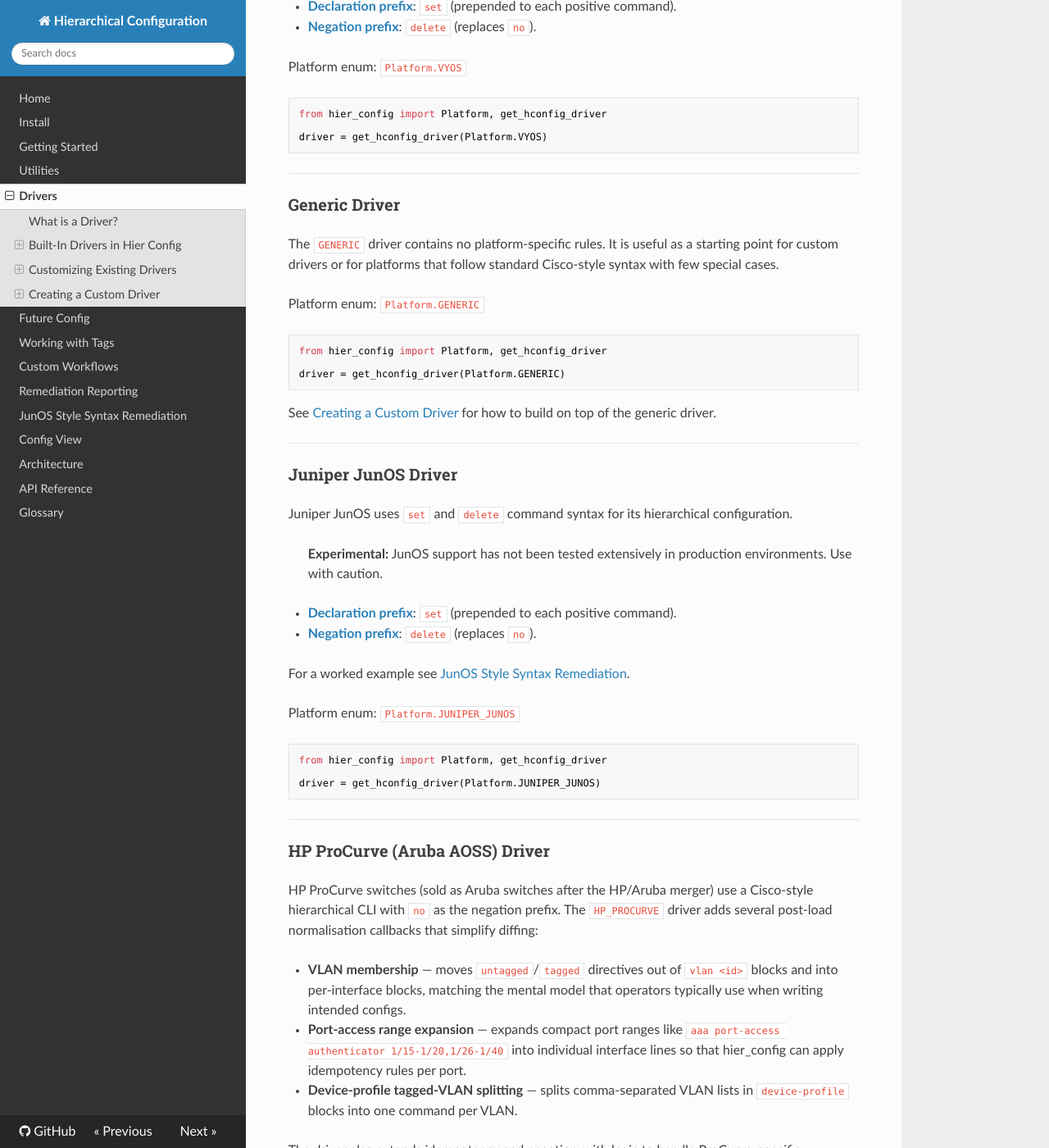
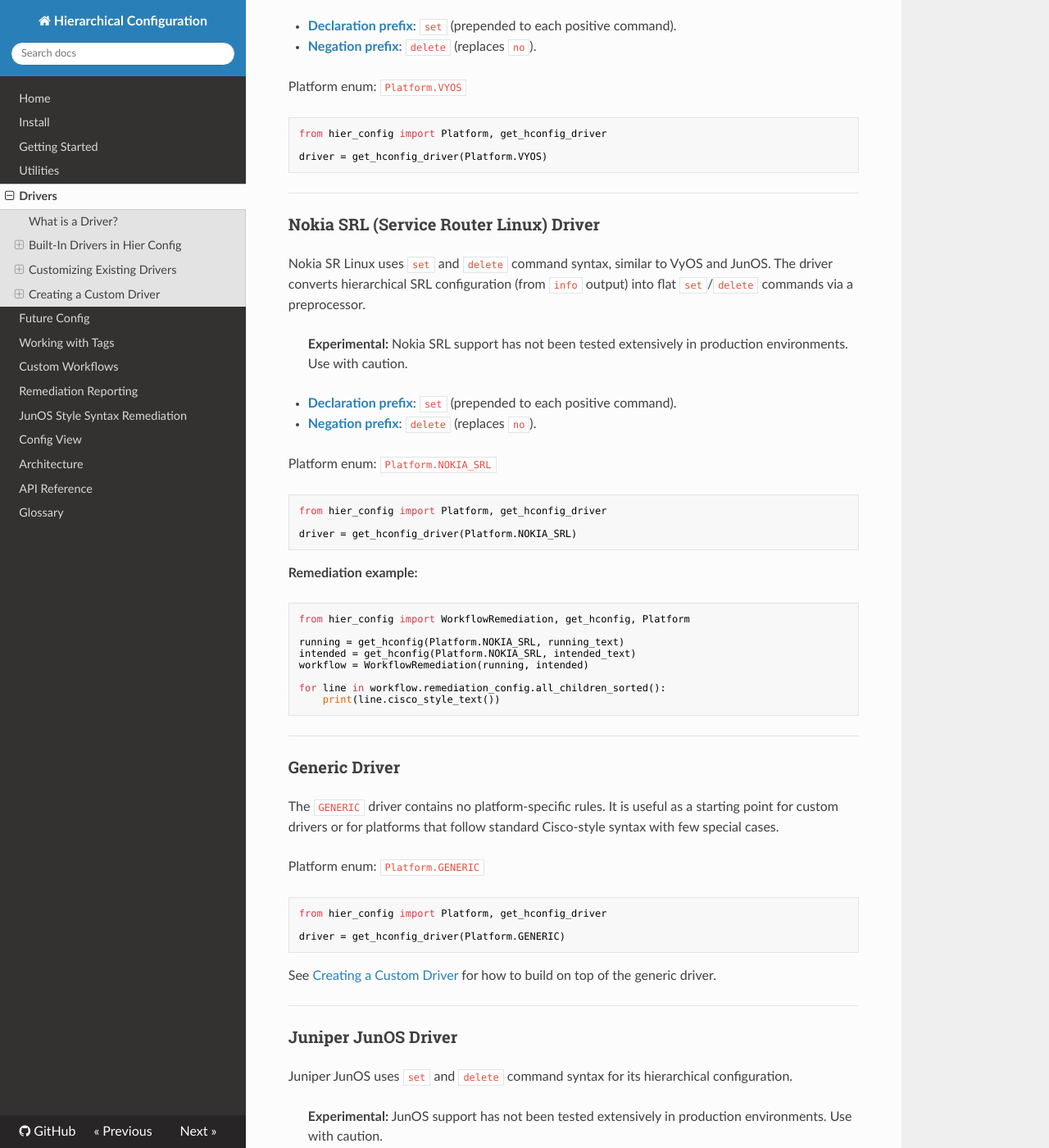
Before and after one commit to netdevops/hier_config, an MkDocs documentation site: the page built from docs/drivers.md, in a window 1280 px wide and 1400 px high, scrolled down 3809 px. Shown: the whole window at 82% size. Built offline with MkDocs 1.6.1, drawn with Linux system fonts in a browser that asks for light colours; nearby versions of some CDN libraries.

Commit message:
Add Nokia SRL documentation to README and docs
Update supported platforms lists, driver documentation, architecture
tables, and glossary to include the new Nokia SRL platform driver.

Co-Authored-By: Claude Opus 4.6 (1M context) <noreply@anthropic.com>

````diff
--- a/docs/drivers.md
+++ b/docs/drivers.md
@@ -40,6 +40,7 @@ The following drivers are included in Hier Config:
 - **HP_PROCURVE**
 - **HUAWEI_VRP**
 - **JUNIPER_JUNOS**
+- **NOKIA_SRL**
 - **VYOS**
 
 To activate a driver, use the `get_hconfig_driver` utility provided by Hier Config:
@@ -140,6 +141,38 @@ Platform enum: `Platform.VYOS`
 from hier_config import Platform, get_hconfig_driver
 
 driver = get_hconfig_driver(Platform.VYOS)
+```
+
+---
+
+### Nokia SRL (Service Router Linux) Driver
+
+Nokia SR Linux uses `set` and `delete` command syntax, similar to VyOS and JunOS. The driver converts hierarchical SRL configuration (from `info` output) into flat `set`/`delete` commands via a preprocessor.
+
+> **Experimental:** Nokia SRL support has not been tested extensively in production environments. Use with caution.
+
+- **[Declaration prefix](glossary.md#declaration-prefix)**: `set ` (prepended to each positive command).
+- **[Negation prefix](glossary.md#negation-prefix)**: `delete ` (replaces `no `).
+
+Platform enum: `Platform.NOKIA_SRL`
+
+```python
+from hier_config import Platform, get_hconfig_driver
+
+driver = get_hconfig_driver(Platform.NOKIA_SRL)
+```
+
+**Remediation example:**
+
+```python
+from hier_config import WorkflowRemediation, get_hconfig, Platform
+
+running = get_hconfig(Platform.NOKIA_SRL, running_text)
+intended = get_hconfig(Platform.NOKIA_SRL, intended_text)
+workflow = WorkflowRemediation(running, intended)
+
+for line in workflow.remediation_config.all_children_sorted():
+    print(line.cisco_style_text())
 ```
 
 ---
````
Also changed, not shown: README.md (+1 -0 lines), docs/architecture.md (+1 -0 lines), docs/glossary.md (+1 -1 lines), docs/index.md (+1 -0 lines).
